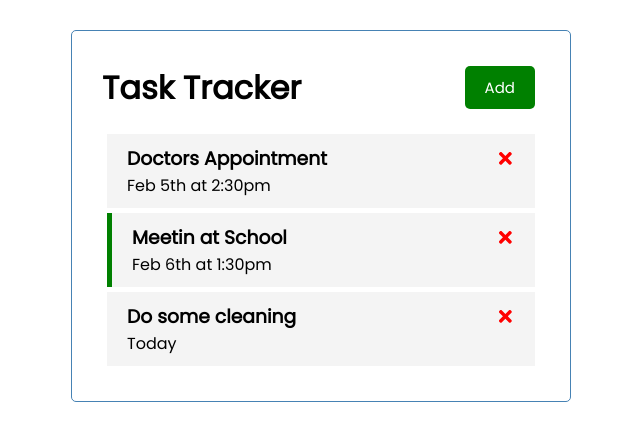
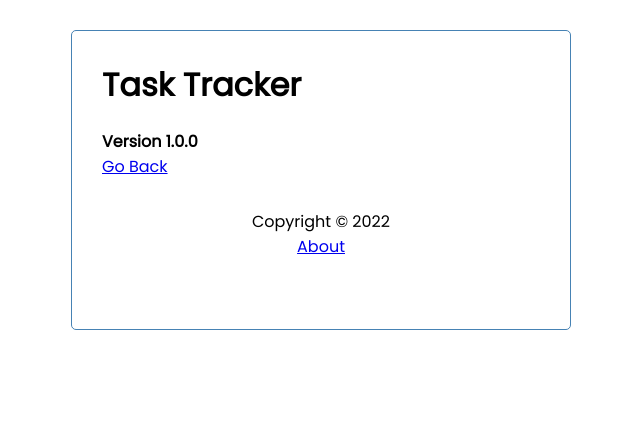
Before and after one commit to jorgegoco/react-task-tracker, a React (Create React App) app: page /about in a window 1280 px wide. Shown: the top 440 px of the page, without its empty margins (319-959 px from the left). Built offline with nearby package versions, Linux system fonts and the light colour scheme; data requests are answered from the project's data file.

Commit message:
Add some routing

```diff
--- a/package.json
+++ b/package.json
@@ -11,6 +11,7 @@
     "react": "^18.2.0",
     "react-dom": "^18.2.0",
     "react-icons": "^4.7.1",
+    "react-router-dom": "^6.6.2",
     "react-scripts": "5.0.1",
     "web-vitals": "^2.1.4"
   },
--- a/src/App.js
+++ b/src/App.js
@@ -1,7 +1,10 @@
 import { useState, useEffect } from 'react';
+import { BrowserRouter as Router, Route, Routes } from 'react-router-dom';
 import Header from './components/Header';
 import Tasks from './components/Tasks';
 import AddTask from './components/AddTask';
+import Footer from './components/Footer';
+import About from './components/About';
 
 function App() {
   const [showAddTask, setShowAddTask] = useState(false);
@@ -72,11 +75,24 @@
   };
 
   return (
-    <div className="container">
-      <Header onAdd={() => setShowAddTask(!showAddTask)} showAdd={showAddTask} />
-      {showAddTask && <AddTask onAdd={addTask} />}
-      {tasks.length > 0 ? <Tasks tasks={tasks} onDelete={deleteTask} onToggle={toggleReminder} /> : 'No Tasks To Show'}
-    </div>
+    <Router>
+      <div className="container">
+        <Header onAdd={() => setShowAddTask(!showAddTask)} showAdd={showAddTask} />
+        <Routes>
+          <Route
+            path="/"
+            element={(
+              <>
+                {showAddTask && <AddTask onAdd={addTask} />}
+                {tasks.length > 0 ? <Tasks tasks={tasks} onDelete={deleteTask} onToggle={toggleReminder} /> : 'No Tasks To Show'}
+              </>
+            )}
+          />
+          <Route path="/about" element={<About />} />
+        </Routes>
+        <Footer />
+      </div>
+    </Router>
   );
 }
 
--- /dev/null
+++ b/src/components/About.js
@@ -0,0 +1,11 @@
+import { Link } from 'react-router-dom';
+
+const About = () => (
+  <div>
+    <h4>Version 1.0.0</h4>
+    <Link to="/">Go Back</Link>
+
+  </div>
+);
+
+export default About;
--- /dev/null
+++ b/src/components/Footer.js
@@ -0,0 +1,11 @@
+import { Link } from 'react-router-dom';
+
+const Footer = () => (
+  <footer>
+    <p>Copyright &copy; 2022</p>
+    <Link to="/about">About</Link>
+
+  </footer>
+);
+
+export default Footer;
--- a/src/components/Header.js
+++ b/src/components/Header.js
@@ -1,13 +1,18 @@
 import PropTypes, { bool } from 'prop-types';
+import { useLocation } from 'react-router-dom';
 import Button from './Button';
 
-const Header = ({ title, onAdd, showAdd }) => (
-  <header className="header">
-    <h1>{title}</h1>
-    <Button color={showAdd ? 'red' : 'green'} text={showAdd ? 'Close' : 'Add'} onClick={onAdd} />
+const Header = ({ title, onAdd, showAdd }) => {
+  const location = useLocation();
 
-  </header>
-);
+  return (
+    <header className="header">
+      <h1>{title}</h1>
+      {location.pathname === '/' && <Button color={showAdd ? 'red' : 'green'} text={showAdd ? 'Close' : 'Add'} onClick={onAdd} />}
+
+    </header>
+  );
+};
 
 Header.defaultProps = {
   title: 'Task Tracker',
```
Also changed, not shown: 1 other file (tests, documents, lock files or other folders).
